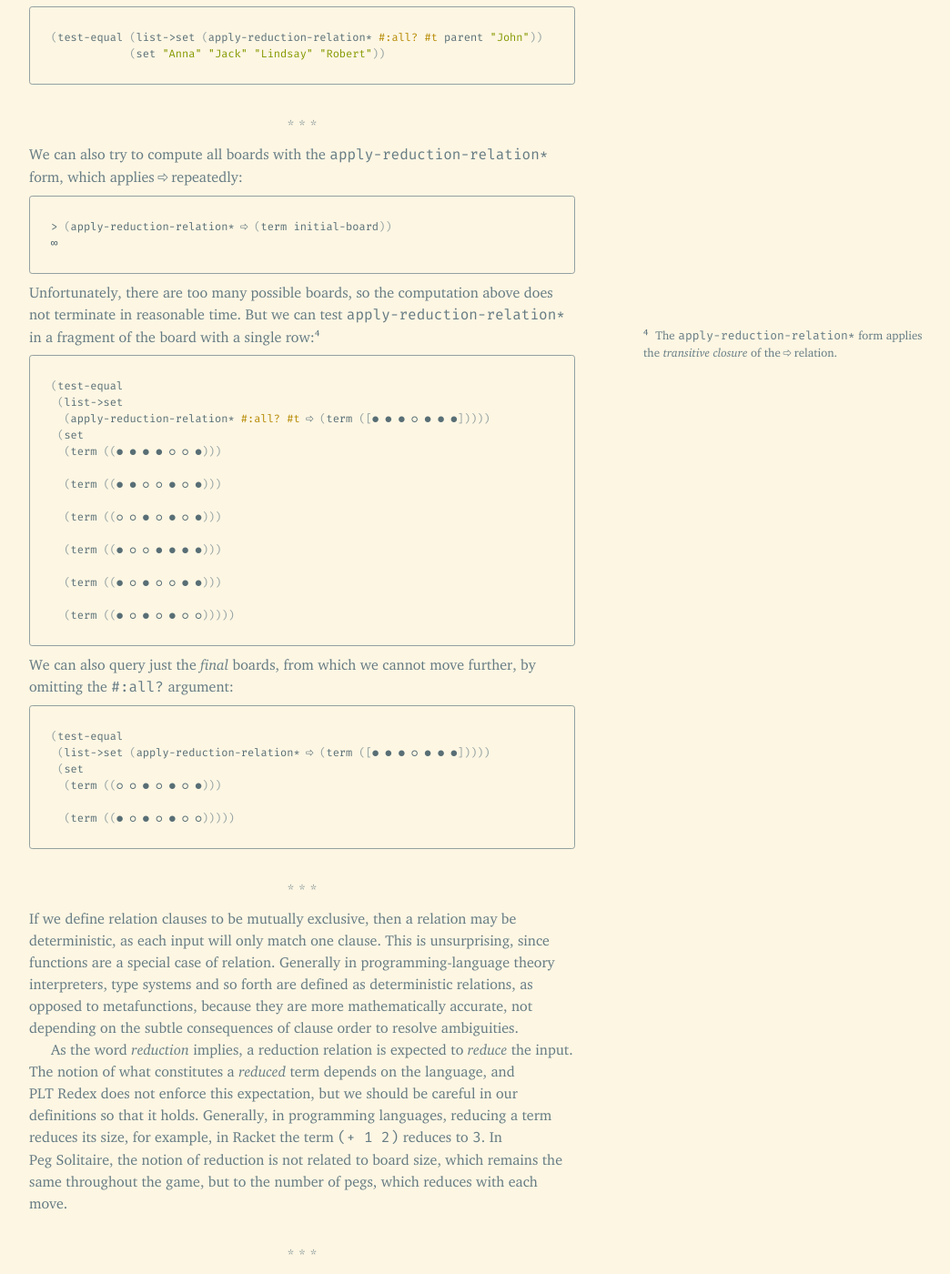
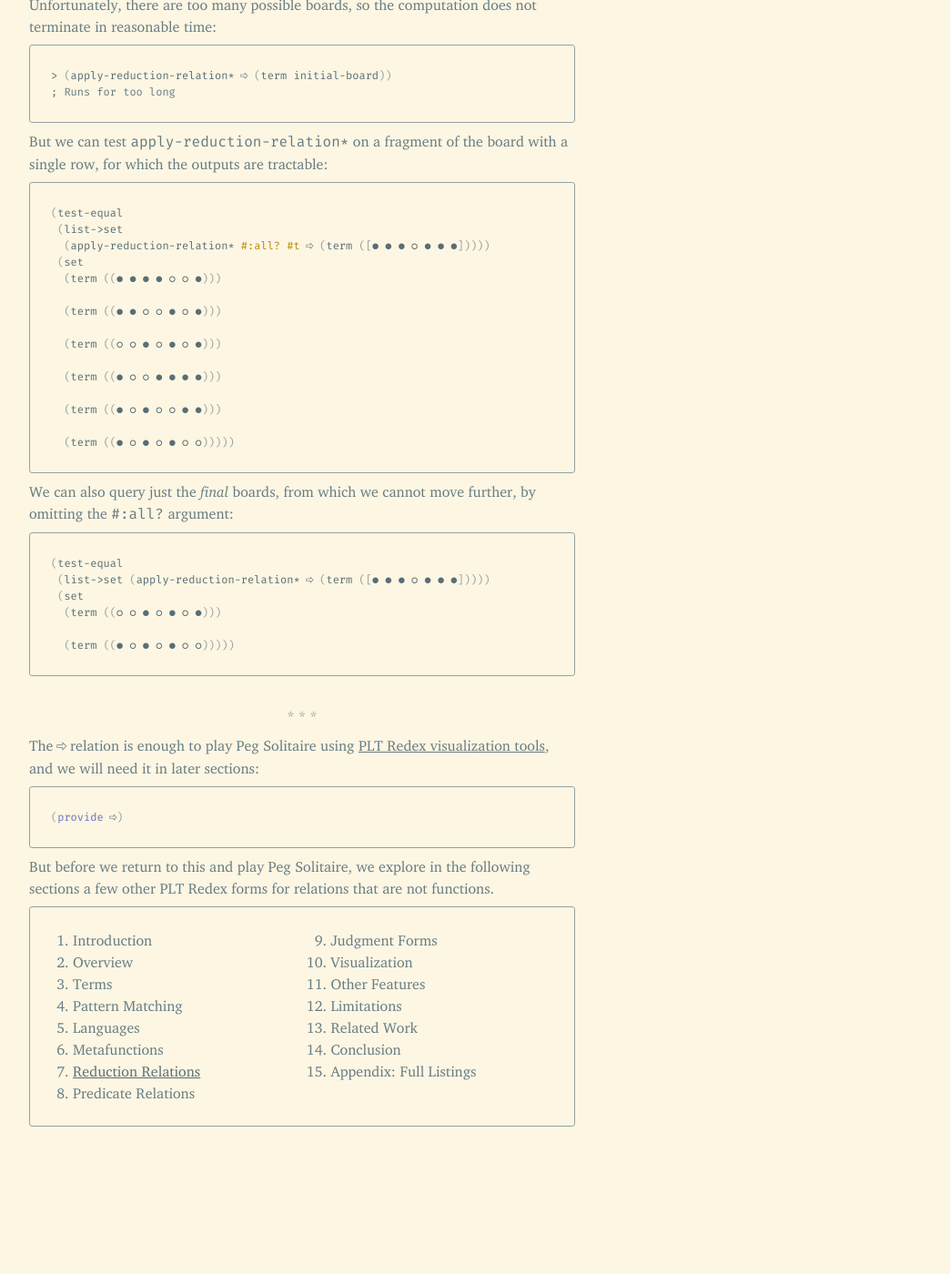
Before and after one commit to leafac/leafac.com, a Jekyll site: the page built from prose/playing-the-game-with-plt-redex/reduction-relations.md, in a window 1280 px wide and 1400 px high, scrolled down 8082 px. Shown: the whole window at 91% size, without its empty margins (108-1152 px from the left). Built offline with Jekyll 4.4.1, drawn with Linux system fonts in a browser that asks for light colours; after the commit the page ends 9344 px from its top, so only the background shows below that; some of the changed text lies outside the part shown.

Commit message:
Finish editing pass on Reduction Relations

````diff
--- a/prose/playing-the-game-with-plt-redex/reduction-relations.md
+++ b/prose/playing-the-game-with-plt-redex/reduction-relations.md
@@ -367,25 +367,14 @@
                [· · ● ● ● · ·]))))
 ```
 
-* * *
-
-We can also apply this relation repeatedly and gather all the ancestors with the [`apply-reduction-relation*`](https://docs.racket-lang.org/redex/The_Redex_Reference.html?q=apply-reduction-relation#%28def._%28%28lib._redex%2Freduction-semantics..rkt%29._apply-reduction-relation%2A%29%29) form:
-
-```racket
-(test-equal (list->set (apply-reduction-relation* #:all? #t parent "John"))
-            (set "Anna" "Jack" "Lindsay" "Robert"))
-```
-
-* * *
-
-We can also try to compute all boards with the `apply-reduction-relation*` form, which applies `⇨` repeatedly:
+If we use `apply-reduction-relation` repeatedly, feeding the output of one application as the input to the next, then we can use `⇨` relation to compute all possible Peg Solitaire boards. We do not have to do this by hand, because PLT Redex comes with the [`apply-reduction-relation*`](https://docs.racket-lang.org/redex/The_Redex_Reference.html?q=apply-reduction-relation#%28def._%28%28lib._redex%2Freduction-semantics..rkt%29._apply-reduction-relation%2A%29%29) form for this purpose. Unfortunately, there are too many possible boards, so the computation does not terminate in reasonable time:
 
 ```racket
 > (apply-reduction-relation* ⇨ (term initial-board))
-∞
+; Runs for too long
 ```
 
-Unfortunately, there are too many possible boards, so the computation above does not terminate in reasonable time. But we can test `apply-reduction-relation*` in a fragment of the board with a single row:<label class="margin-note"><input type="checkbox"><span markdown="1">The `apply-reduction-relation*` form applies the *transitive closure* of the `⇨` relation.</span></label>
+But we can test `apply-reduction-relation*` on a fragment of the board with a single row, for which the outputs are tractable:
 
 ```racket
 (test-equal
@@ -418,14 +407,10 @@
 
 * * *
 
-If we define relation clauses to be mutually exclusive, then a relation may be deterministic, as each input will only match one clause. This is unsurprising, since functions are a special case of relation. Generally in programming-language theory interpreters, type systems and so forth are defined as deterministic relations, as opposed to metafunctions, because they are more mathematically accurate, not depending on the subtle consequences of clause order to resolve ambiguities.
-
-As the word *reduction* implies, a reduction relation is expected to *reduce* the input. The notion of what constitutes a *reduced* term depends on the language, and PLT Redex does not enforce this expectation, but we should be careful in our definitions so that it holds. Generally, in programming languages, reducing a term reduces its size, for example, in Racket the term `(+ 1 2)` reduces to `3`. In Peg Solitaire, the notion of reduction is not related to board size, which remains the same throughout the game, but to the number of pegs, which reduces with each move.
-
-* * *
-
-The `⇨` is enough to play Peg Solitaire using [PLT Redex visualization tools](visualization), but we explore a few other forms before we return to it. We will use this reduction relation in later sections:
+The `⇨` relation is enough to play Peg Solitaire using [PLT Redex visualization tools](visualization), and we will need it in later sections:
 
 ```racket
 (provide ⇨)
 ```
+
+But before we return to this and play Peg Solitaire, we explore in the following sections a few other PLT Redex forms for relations that are not functions.
````
Also changed, not shown: prose/playing-the-game-with-plt-redex/judgment-forms.md (+10 -0 lines), prose/playing-the-game-with-plt-redex/limitations.md (+2 -2 lines), 1 other file.
